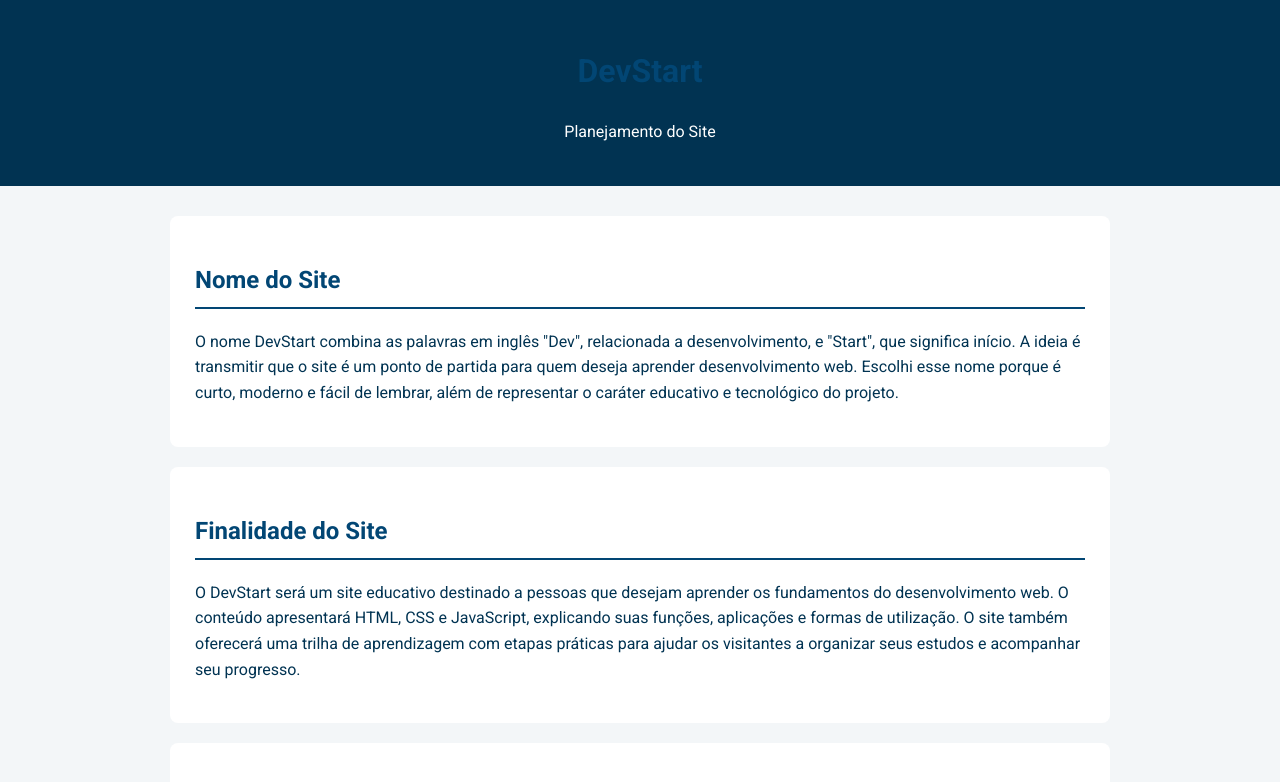
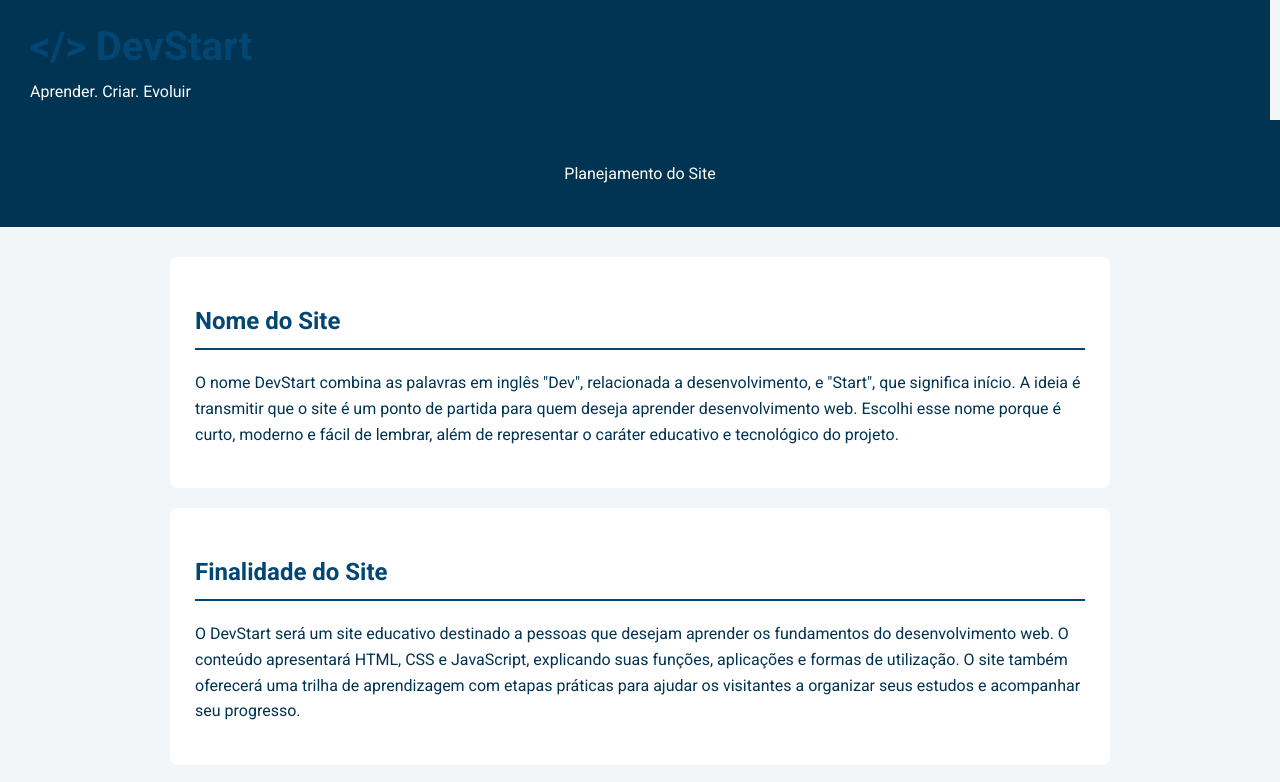
Before and after one commit to ricardoleonelbpn/wdd131, a plain HTML site: page projeto/planejamento.html in a window 1280 px wide. Shown: the top 782 px of the page. Drawn offline with Linux system fonts and the light colour scheme.

Commit message:
adicionando logo

```diff
--- a/projeto/estilo/planejamento.css
+++ b/projeto/estilo/planejamento.css
@@ -24,6 +24,23 @@ header {
     color: var(--cor-branca);
     text-align: center;
     padding: 25px;
+}
+
+.logo {
+    background-color: var(--cor-escura);
+    color: var(--cor-principal);
+    text-align: left;
+    padding: 15px 30px;
+    font-size: 40px;
+    font-weight: bold;
+    margin-right: 10px;
+}
+
+.logo p {
+    color: var(--cor-branca);
+    font-size: 16px;
+    margin: 0;
+    font-weight: normal;
 }
 
 main {
@@ -91,6 +108,10 @@ footer {
     padding: 20px;
 }
 
+footer p {
+    color: var(--cor-branca);
+}
+
 @media screen and (min-width: 768px) {
     main {
         padding: 30px;
--- a/projeto/planejamento.html
+++ b/projeto/planejamento.html
@@ -12,9 +12,14 @@
     <link href="https://fonts.googleapis.com/css2?family=Roboto:wght@400;500;700&display=swap" rel="stylesheet">
 </head>
 <body>
+    <div class="logo">
+        <span class="logo-icon">&lt;/&gt;</span>
+        DevStart
+        <p>Aprender. Criar. Evoluir</p>
+    </div>
     <header>
-        <h1>DevStart</h1>
         <p>Planejamento do Site</p>
+
     </header>
     <main>
         <section>
```
Also changed, not shown: projeto/imagens/logo.svg (added).
